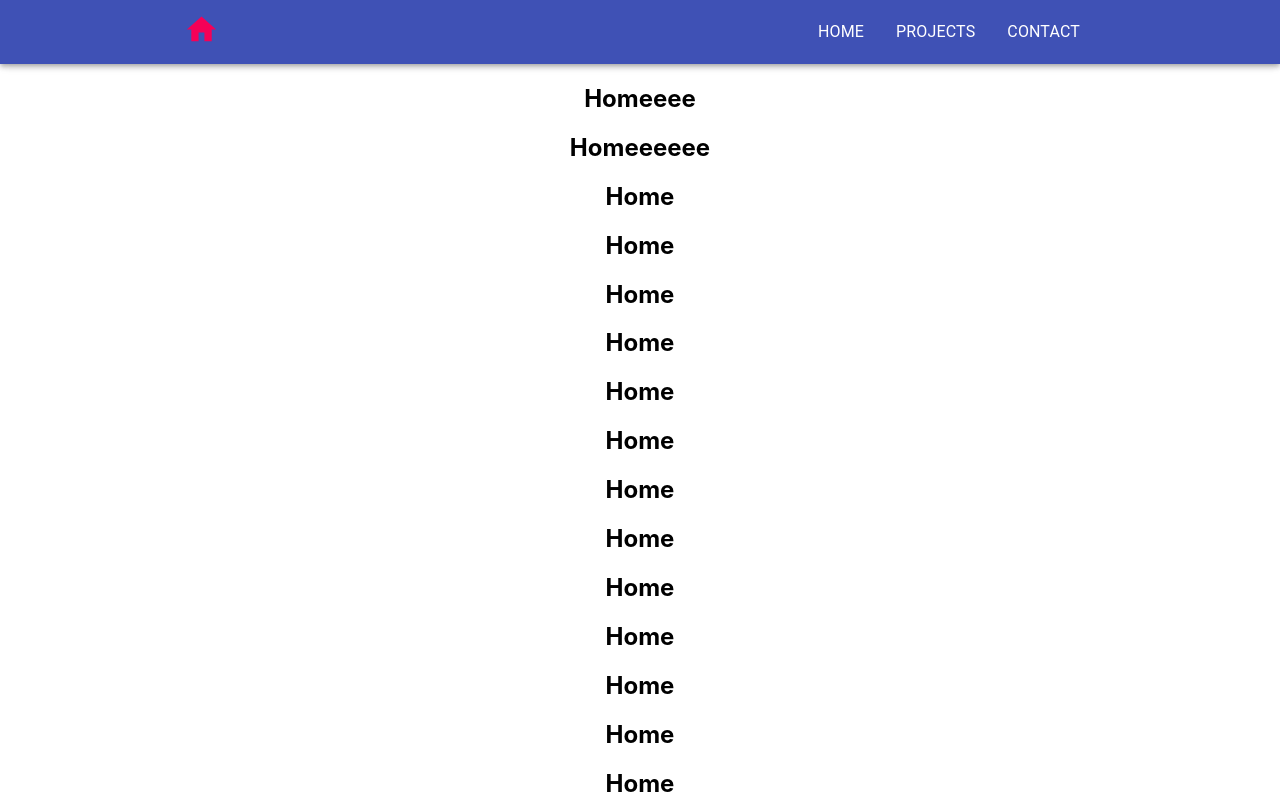
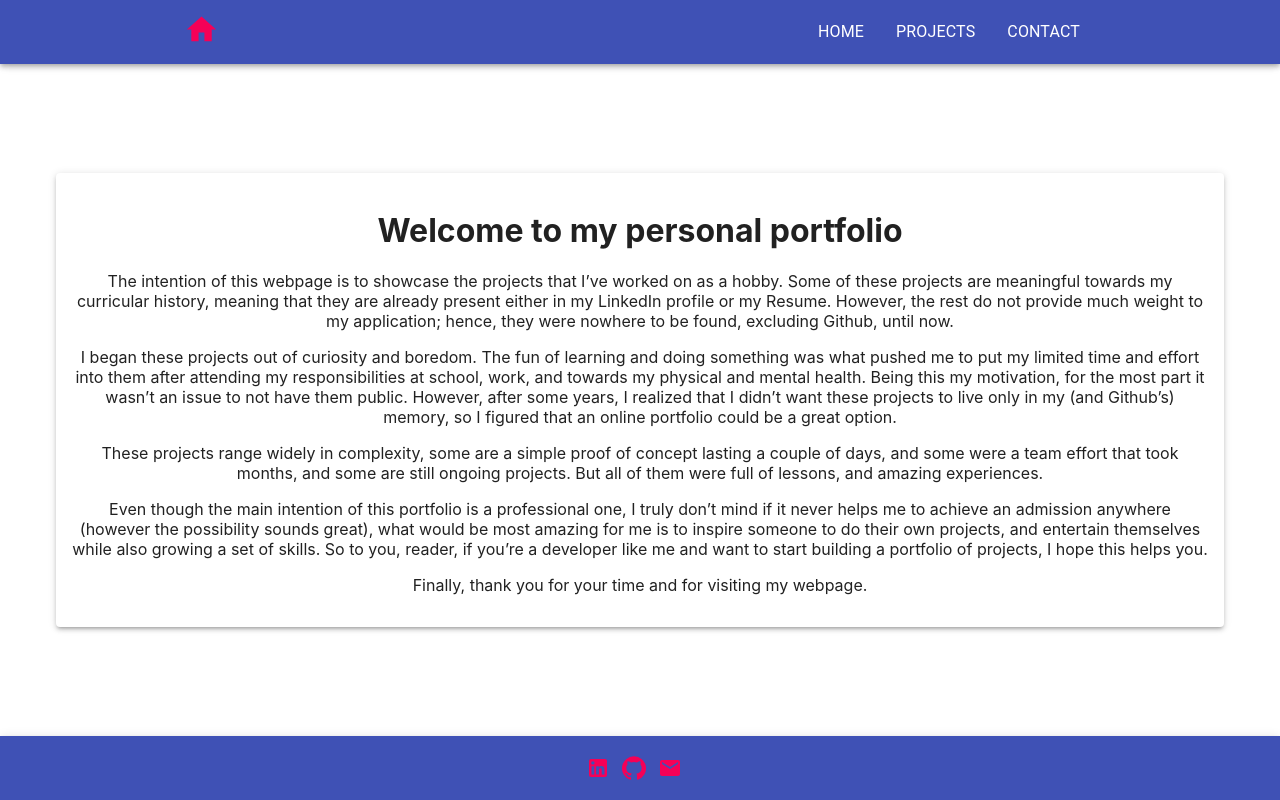
Before and after one commit to tomvik/Portfolio, a React (Create React App) app in the folder portfolio/: page /Portfolio/home in a window 1280 px wide. Shown: the top 800 px of the page. Built offline with nearby package versions, Linux system fonts and the light colour scheme.

Commit message:
Adds home page

```diff
--- a/portfolio/src/components/Home.tsx
+++ b/portfolio/src/components/Home.tsx
@@ -1,29 +1,23 @@
 import React from "react";
+import { Container, Paper } from "@material-ui/core";
+import { personal_info } from "./../data/Personal_information.json";
 
 const Home = () => {
   return (
-    <div>
-      <h2>Homeeee</h2>
-      <h2>Homeeeeee</h2>
-      <h2>Home</h2>
-      <h2>Home</h2>
-      <h2>Home</h2>
-      <h2>Home</h2>
-      <h2>Home</h2>
-      <h2>Home</h2>
-      <h2>Home</h2>
-      <h2>Home</h2>
-      <h2>Home</h2>
-      <h2>Home</h2>
-      <h2>Home</h2>
-      <h2>Home</h2>
-      <h2>Home</h2>
-      <h2>Home</h2>
-      <h2>Home</h2>
-      <h2>Home</h2>
-      <h2>Home</h2>
-      <h2>Home</h2>
-    </div>
+    <Container>
+      {personal_info.map((info) => {
+        return (
+          <Paper style={{ padding: 16, margin: 32 }} elevation={3}>
+            <h1>{info.title}</h1>
+            {info.text.map((text) => {
+              return (
+                <p>{text}</p>
+              )
+            })}
+          </Paper>
+        )
+      })}
+    </Container>
   );
 };
 
--- /dev/null
+++ b/portfolio/src/data/Personal_information.json
@@ -0,0 +1,14 @@
+{
+  "personal_info": [
+    {
+      "title": "Welcome to my personal portfolio",
+      "text": [
+        "The intention of this webpage is to showcase the projects that I’ve worked on as a hobby. Some of these projects are meaningful towards my curricular history, meaning that they are already present either in my LinkedIn profile or my Resume. However, the rest do not provide much weight to my application; hence, they were nowhere to be found, excluding Github, until now.",
+        "I began these projects out of curiosity and boredom. The fun of learning and doing something was what pushed me to put my limited time and effort into them after attending my responsibilities at school, work, and towards my physical and mental health. Being this my motivation, for the most part it wasn’t an issue to not have them public. However, after some years, I realized that I didn’t want these projects to live only in my (and Github’s) memory, so I figured that an online portfolio could be a great option.",
+        "These projects range widely in complexity, some are a simple proof of concept lasting a couple of days, and some were a team effort that took months, and some are still ongoing projects. But all of them were full of lessons, and amazing experiences.",
+        "Even though the main intention of this portfolio is a professional one, I truly don’t mind if it never helps me to achieve an admission anywhere (however the possibility sounds great), what would be most amazing for me is to inspire someone to do their own projects, and entertain themselves while also growing a set of skills. So to you, reader, if you’re a developer like me and want to start building a portfolio of projects, I hope this helps you.",
+        "Finally, thank you for your time and for visiting my webpage."
+      ]
+    }
+  ]
+}
```
